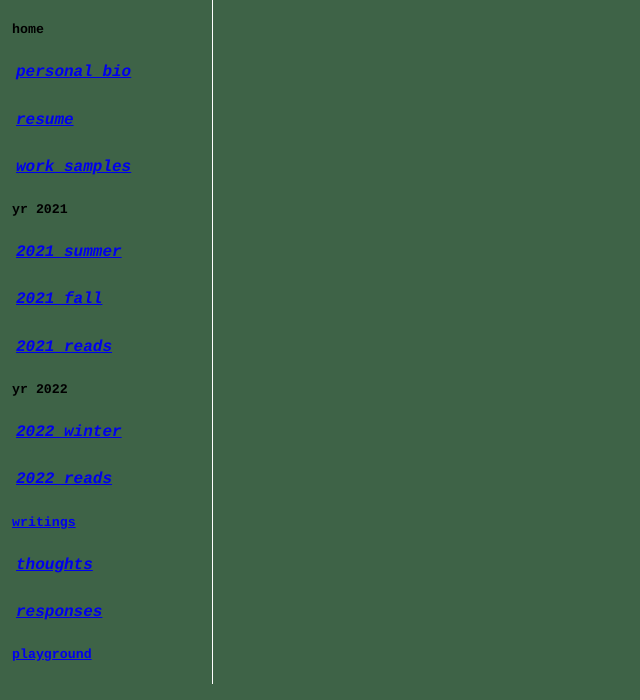
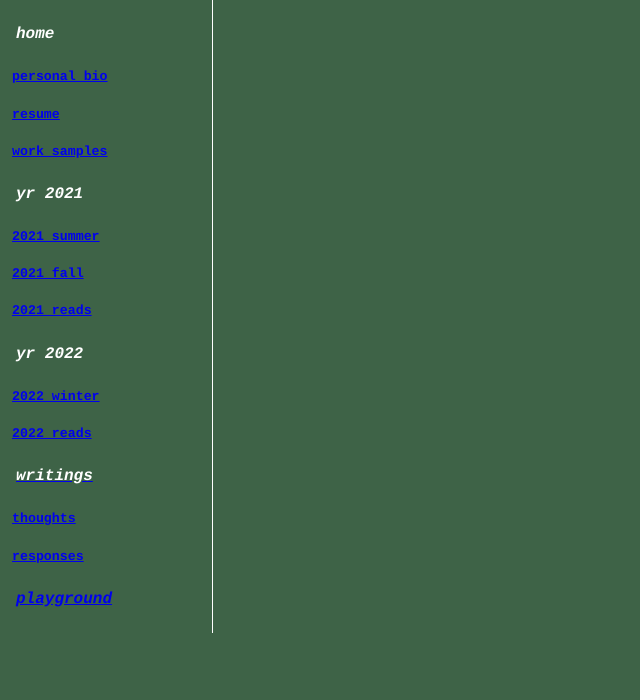
Before and after one commit to lilyzhaang/fafi, a plain HTML site: page yr2022/2022reads.html in a window 1280 px wide. Shown: the whole page, without its empty margins (0-640 px from the left). Drawn offline with Linux system fonts and the light colour scheme.

Commit message:
Update 2022reads.html

```diff
--- a/yr2022/2022reads.html
+++ b/yr2022/2022reads.html
@@ -32,21 +32,21 @@
 
   <div class="fixed">
 
-    <h5> home </h4>
-     <h4><a href="stablepages/aboutme.html"> personal bio </a></h4>
-    <h4><a href="stablepages/LillianZhang_Resume.pdf"> resume </a></h4>
-    <h4><a href="stablepages/portfolio.html"> work samples </a></h4>
-    <h5> yr 2021 </h4>
-    <h4><a href="yr2021/2021summer.html"> 2021 summer </a></h4>
-    <h4><a href="yr2021/2021fall.htnml"> 2021 fall </a></h4>
-    <h4><a href="yr2021/2021reads.html"> 2021 reads </a></h4>
-    <h5> yr 2022 </h4>
-    <h4><a href="yr2022/2022winter.html"> 2022 winter </a></h4>
-    <h4><a href="yy2022/2022reads.html"> 2022 reads </h4>
-    <h5> writings </h4>
-      <h4><a href="writings/thoughts.html"> thoughts </a></h4>
-      <h4><a href="writings/responses.html"> responses </a></h4>
-    <h5><a href="playground/text.html"> playground </a> </h4>
+    <h4> home </h4>
+     <h5><a href="stablepages/aboutme.html"> personal bio </a></h5>
+    <h5><a href="stablepages/LillianZhang_Resume.pdf"> resume </a></h5>
+    <h5><a href="stablepages/portfolio.html"> work samples </a></h5>
+    <h4> yr 2021 </h4>
+    <h5><a href="yr2021/2021summer.html"> 2021 summer </a></h5>
+    <h5><a href="yr2021/2021fall.htnml"> 2021 fall </a></h5>
+    <h5><a href="yr2021/2021reads.html"> 2021 reads </a></h5>
+    <h4> yr 2022 </h4>
+    <h5><a href="yr2022/2022winter.html"> 2022 winter </a></h5>
+    <h5><a href="yr2022/2022reads.html"> 2022 reads </h5>
+    <h4> writings </h4>
+      <h5><a href="writings/thoughts.html"> thoughts </a></h5>
+      <h5><a href="writings/responses.html"> responses </a></h5>
+    <h4><a href="playground/text.html"> playground </a> </h4>
 
       </div>
     </html>
```
